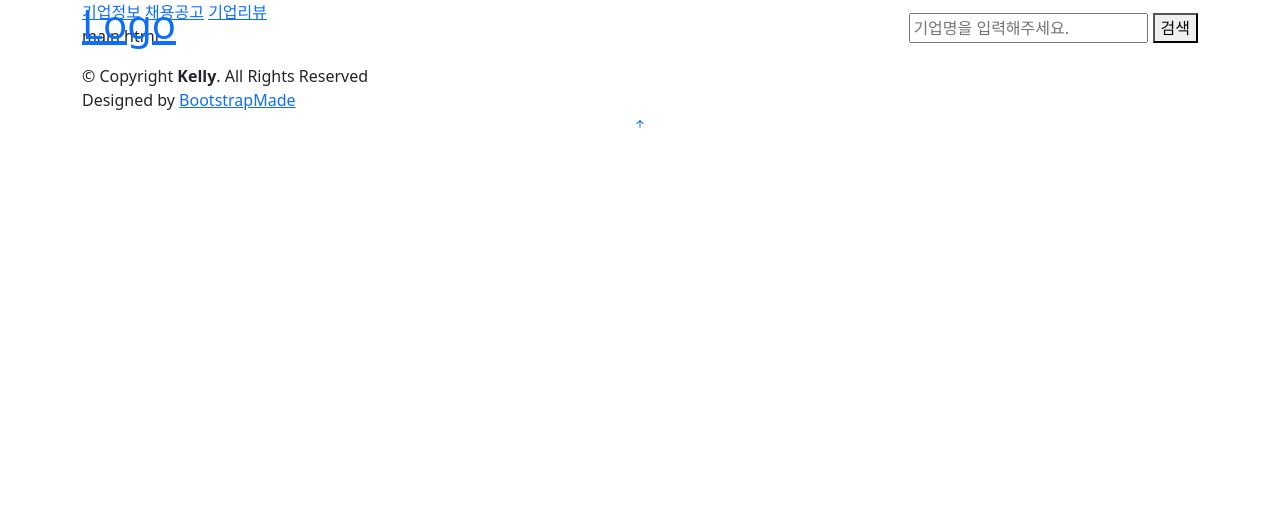
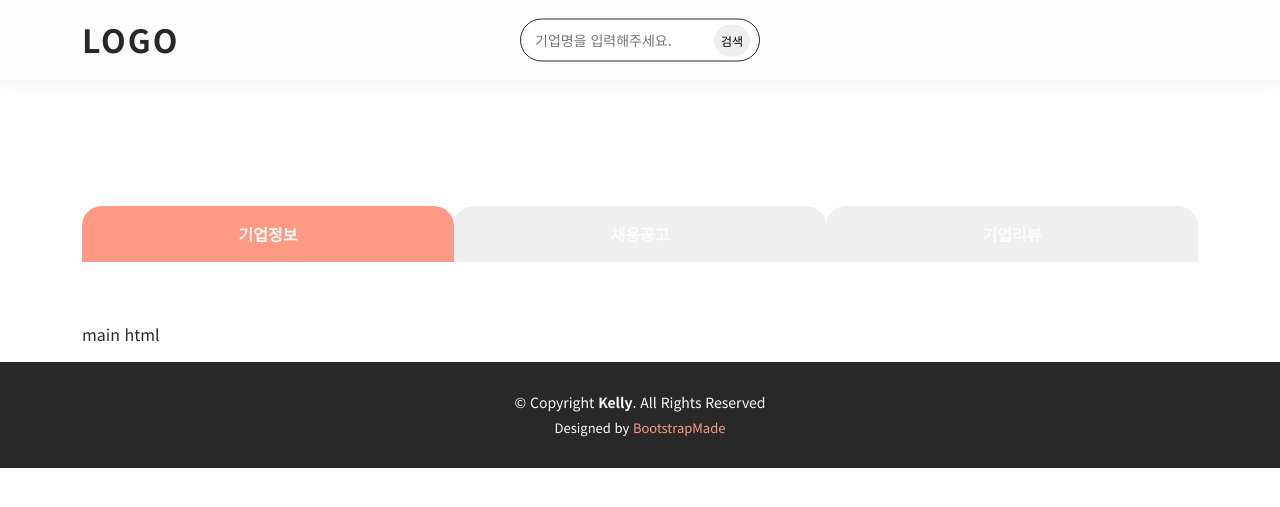
Before and after one commit to parking-place/EZPZ_Project, a Django app: page / in a window 1280 px wide. Shown: the top 507 px of the page. Run offline with Django 4.2, Linux system fonts and the light colour scheme; parts of the project's set-up code (start-up, migrations or seed data) failed here and were passed over; some libraries are stand-ins or nearby versions.

Commit message:
new file:   web/static/css/base.css 	modified:   web/template/base/index.html 	modified:   web/template/comp/test.html

```diff
--- /dev/null
+++ b/web/static/css/base.css
@@ -0,0 +1,348 @@
+/**
+* Template Name: Kelly
+* Updated: Jul 27 2023 with Bootstrap v5.3.1
+* Template URL: https://bootstrapmade.com/kelly-free-bootstrap-cv-resume-html-template/
+* Author: BootstrapMade.com
+* License: https://bootstrapmade.com/license/
+*/
+
+/*--------------------------------------------------------------
+# General
+--------------------------------------------------------------*/
+body {
+  font-family: "Noto Sans KR", sans-serif;
+  color: #282828;
+}
+
+a {
+  color: #FF9984;
+  text-decoration: none;
+}
+
+a:hover {
+  color: #FFC5B9;
+  text-decoration: none;
+}
+
+h1,
+h2,
+h3,
+h4,
+h5,
+h6 {
+  font-family: "Noto Sans KR", sans-serif;
+}
+
+#main {
+  margin-top: 50px;
+  height: 100%;
+}
+
+@media (max-width: 992px) {
+  #main {
+    margin-top: 30px;
+  }
+}
+
+/*--------------------------------------------------------------
+# Preloader
+--------------------------------------------------------------*/
+#preloader {
+  position: fixed;
+  top: 0;
+  left: 0;
+  right: 0;
+  bottom: 0;
+  z-index: 9999;
+  overflow: hidden;
+  background: #fdfdfd;
+}
+
+#preloader:before {
+  content: "";
+  position: fixed;
+  top: calc(50% - 30px);
+  left: calc(50% - 30px);
+  border: 6px solid #FF9984;
+  border-top-color: #fdfdfd;
+  border-radius: 50%;
+  width: 60px;
+  height: 60px;
+  animation: animate-preloader 1s linear infinite;
+}
+
+@keyframes animate-preloader {
+  0% {
+    transform: rotate(0deg);
+  }
+
+  100% {
+    transform: rotate(360deg);
+  }
+}
+
+/*--------------------------------------------------------------
+# Header(Navibar)
+--------------------------------------------------------------*/
+#header {
+  background: #fdfdfd;
+  box-shadow: 0px 0px 25px 0 rgba(0, 0, 0, 0.08);
+  z-index: 997;
+  padding: 12px 0;
+}
+
+#header .logo {
+  font-size: 32px;
+  color: #282828;
+  margin: 0;
+  padding: 0;
+  line-height: 1;
+  font-weight: 700;
+  letter-spacing: 2px;
+  text-transform: uppercase;
+}
+
+#header .logo img {
+  max-height: 32px;
+}
+
+#header .header-middle {
+  position: absolute;
+  left: 50%;
+  top: 50%;
+  transform: translate(-50%, -50%);
+}
+
+#header .search-mode input {
+  border: 1px solid #282828;
+  border-radius: 50px;
+  width: 100%;
+  min-width: 240px;
+  padding: 10px 10px 10px 14px;
+  font-size: 14px;
+}
+
+#header button {
+  justify-content: space-between;
+  position: absolute;
+  top: 5.5px;
+  right: 10px;
+
+  border: none;
+  background-color: #efefef;
+  border-radius: 20px;
+  padding: 7px;
+  font-size: 12px;
+
+  transition: all .2s;
+
+  &:hover {
+    background-color: #FF9984;
+    color: #fdfdfd;
+    cursor: pointer;
+  }
+}
+
+@media (max-width: 992px) {
+  #header .logo {
+    font-size: 28px;
+  }
+}
+
+/*--------------------------------------------------------------
+# Hero Section
+--------------------------------------------------------------*/
+#hero {
+  width: 100%;
+  height: 100vh;
+  background-color: #fdfdfd;
+}
+
+#hero .container {
+  padding-top: 70px;
+  position: relative;
+}
+
+@media (max-width: 992px) {
+  #hero .container {
+    padding-top: 58px;
+  }
+}
+
+#hero h1 {
+  margin: 0;
+  font-size: 48px;
+  font-weight: 700;
+  line-height: 56px;
+  color: #FF9984;
+  margin-bottom: 30px;
+}
+
+@media (min-width: 1024px) {
+  #hero {
+    background-attachment: fixed;
+  }
+}
+
+@media (max-width: 992px) {
+  #hero:before {
+    content: "";
+    background: #fdfdfd;
+    position: absolute;
+    bottom: 0;
+    top: 0;
+    left: 0;
+    right: 0;
+  }
+
+  #hero h1 {
+    font-size: 32px;
+    line-height: 36px;
+  }
+
+  #hero h2 {
+    font-size: 24px;
+    line-height: 24px;
+  }
+
+  #hero .search-mode {
+    font-size: 14px;
+  }
+
+  #hero .search-suggestion {
+    font-size: 14px;
+  }
+}
+
+/*--------------------------------------------------------------
+# Menu Bar
+--------------------------------------------------------------*/
+.sub-menu {
+  display: flex;
+  justify-content: space-around;
+  margin-top: 96px;
+}
+
+.sub-menu a {
+  font-weight: 700;
+  text-decoration: none;
+  color: #fdfdfd;
+  padding: 16px 20px;
+  background-color: #efefef;
+  border-radius: 20px 20px 0px 0px;
+  transition: background-color 0.3s;
+  flex-grow: 1;
+  text-align: center;
+}
+
+/* 클릭하고있지 않을 때 */
+.sub-menu a:not(.active):hover {
+  background-color: #FF9984;
+}
+
+/* 현재 페이지일 경우 */
+.sub-menu a.active {
+  background-color: #FF9984;
+  cursor: default; /* 마우스 포인터를 기본값으로 변경 */
+  pointer-events: none; /* 클릭 비활성화 */
+}
+
+@media (max-width: 992px) {
+  #main .sub-menu a {
+    font-size: 14px ;
+  }
+}
+
+
+/*--------------------------------------------------------------
+# Sections General
+--------------------------------------------------------------*/
+section {
+  padding: 60px 0;
+}
+
+.section-bg {
+  background-color: #fdfdfd;
+}
+
+.section-title {
+  text-align: center;
+  padding-bottom: 30px;
+}
+
+.section-title h2 {
+  font-size: 32px;
+  font-weight: bold;
+  text-transform: uppercase;
+  margin-bottom: 20px;
+  padding-bottom: 20px;
+  position: relative;
+}
+
+.section-title h2::after {
+  content: "";
+  position: absolute;
+  display: block;
+  width: 50px;
+  height: 3px;
+  background: #FF9984;
+  bottom: 0;
+  left: calc(50% - 25px);
+}
+
+.section-title p {
+  margin-bottom: 0;
+}
+
+/*--------------------------------------------------------------
+# Back to top button
+--------------------------------------------------------------*/
+.back-to-top {
+  position: fixed;
+  visibility: hidden;
+  opacity: 0;
+  right: 15px;
+  bottom: 15px;
+  z-index: 996;
+  background: #FF9984;
+  width: 40px;
+  height: 40px;
+  border-radius: 50px;
+  transition: all 0.4s;
+}
+
+.back-to-top i {
+  font-size: 24px;
+  color: #fdfdfd;
+  line-height: 0;
+}
+
+.back-to-top:hover {
+  background: #FFC5B9;
+  color: #fdfdfd;
+}
+
+.back-to-top.active {
+  visibility: visible;
+  opacity: 1;
+}
+
+/*--------------------------------------------------------------
+# Footer
+--------------------------------------------------------------*/
+#footer {
+  background: #282828;
+  padding: 30px 0;
+  color: #fdfdfd;
+  font-size: 14px;
+  text-align: center;
+}
+
+#footer .credits {
+  padding-top: 5px;
+  font-size: 13px;
+}
+
+#footer .credits a {
+  color: #FF9984;
+}
--- a/web/template/base/index.html
+++ b/web/template/base/index.html
@@ -24,31 +24,20 @@
 <link href="{% static 'vendor/boxicons/css/boxicons.min.css' %}" rel="stylesheet">
 <link href="{% static 'vendor/glightbox/css/glightbox.min.css' %}" rel="stylesheet">
 <link href="{% static 'vendor/swiper/swiper-bundle.min.css' %}" rel="stylesheet">
+<link href="{% static 'css/base.css' %}" rel="stylesheet">
 
-<!-- JS files -->
-<!-- JS files of CSS tempaltes -->
-<script src="{% static 'vendor/purecounter/purecounter_vanilla.js' %}"></script>
-<script src="{% static 'vendor/aos/aos.js' %}"></script>
-<script src="{% static 'vendor/bootstrap/js/bootstrap.bundle.min.js' %}"></script>
-<script src="{% static 'vendor/glightbox/js/glightbox.min.js' %}"></script>
-<script src="{% static 'vendor/isotope.pkgd.min.js' %}"></script>
-<script src="{% static 'vendor/swiper/swiper-bundle.min.js' %}"></script>
-<script src="{% static 'vendor/waypoints/noframework.waypoints.js' %}"></script>
-<script src="{% static 'vendor/php-email-form/validate.js' %}"></script>
-<script src="{% static 'js/bootstrap.js' %}"></script>
 </head>
-<body>
 <body>
     <!-- 검색창 header START -->
     <header id="header" class="fixed-top">
 
         <div class="container d-flex justify-content-between align-items-center">
             <h1>
-                    <a class="logo" href="index.html">Logo</a>
+                <a class="logo" href="main.html">Logo</a>
             </h1>
             <div class="header-middle">
-                    <form id="search-form" class="search-mode" action="comp.html" method="get">
-                        <input type="text" name="q" placeholder="기업명을 입력해주세요.">
+                <form id="search-form" class="search-mode" action="comp/test.html" method="GET">
+                    <input type="text" name="company_name" placeholder="기업명을 입력해주세요.">
                     <button type="submit">검색</button>
                 </form>
             </div>
@@ -101,6 +90,17 @@
 
     <div id="preloader"></div>
     <a href="#" class="back-to-top d-flex align-items-center justify-content-center"><i class="bi bi-arrow-up-short"></i></a>
-    </body>
+
+    <!-- JS files -->
+    <!-- JS files of CSS tempaltes -->
+    <script src="{% static 'vendor/purecounter/purecounter_vanilla.js' %}"></script>
+    <script src="{% static 'vendor/aos/aos.js' %}"></script>
+    <script src="{% static 'vendor/bootstrap/js/bootstrap.bundle.min.js' %}"></script>
+    <script src="{% static 'vendor/glightbox/js/glightbox.min.js' %}"></script>
+    <script src="{% static 'vendor/isotope.pkgd.min.js' %}"></script>
+    <script src="{% static 'vendor/swiper/swiper-bundle.min.js' %}"></script>
+    <script src="{% static 'vendor/waypoints/noframework.waypoints.js' %}"></script>
+    <script src="{% static 'vendor/php-email-form/validate.js' %}"></script>
+    <script src="{% static 'js/bootstrap.js' %}"></script>
 </body>
 </html>
--- a/web/template/comp/test.html
+++ b/web/template/comp/test.html
@@ -3,4 +3,8 @@
 
     해당 폴더 내 파일이 작성되면 test.html은 지우고 진행해 주세요.
 -->
-<p>comp html</p>
+{% extends "index.html" %}
+{% block content %}
+    <h1>환영합니다!</h1>
+    <p>홈페이지에 오신 것을 환영합니다.</p>
+{% endblock %}
```
Lines whose indentation alone changed are shown as unchanged.
